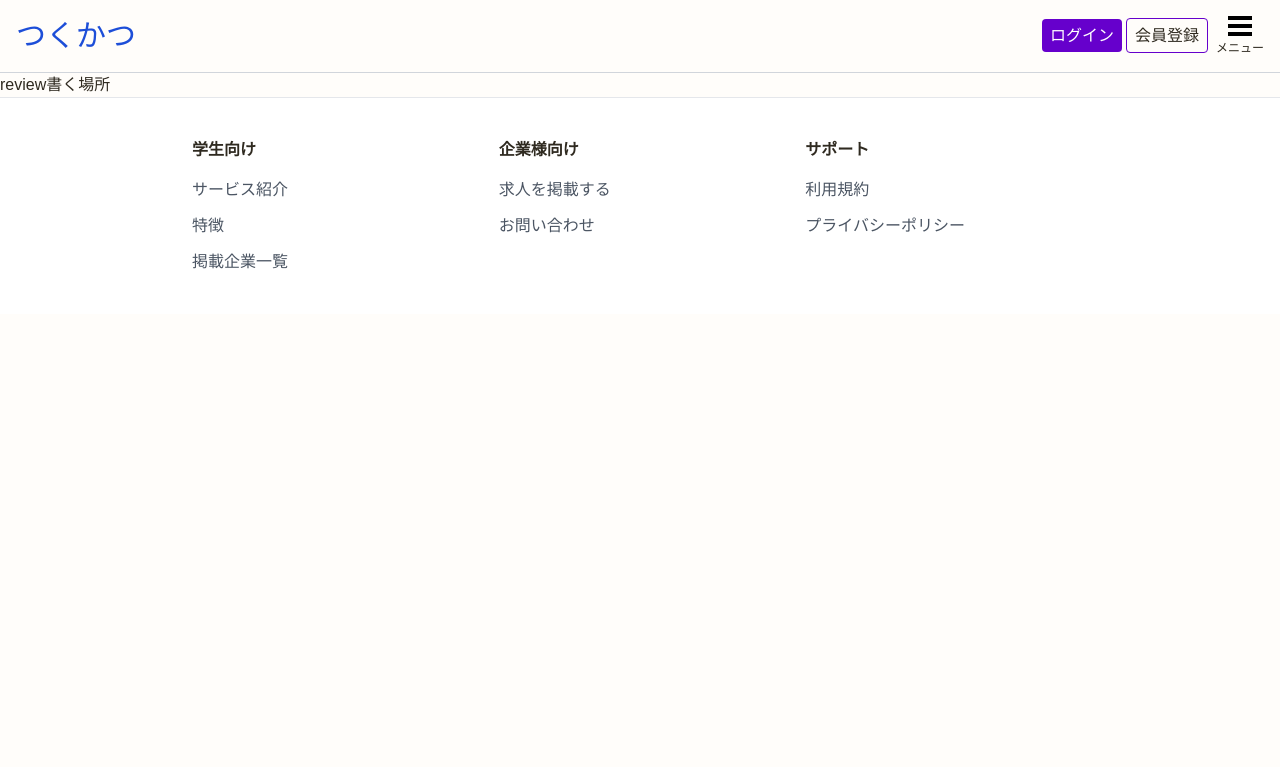
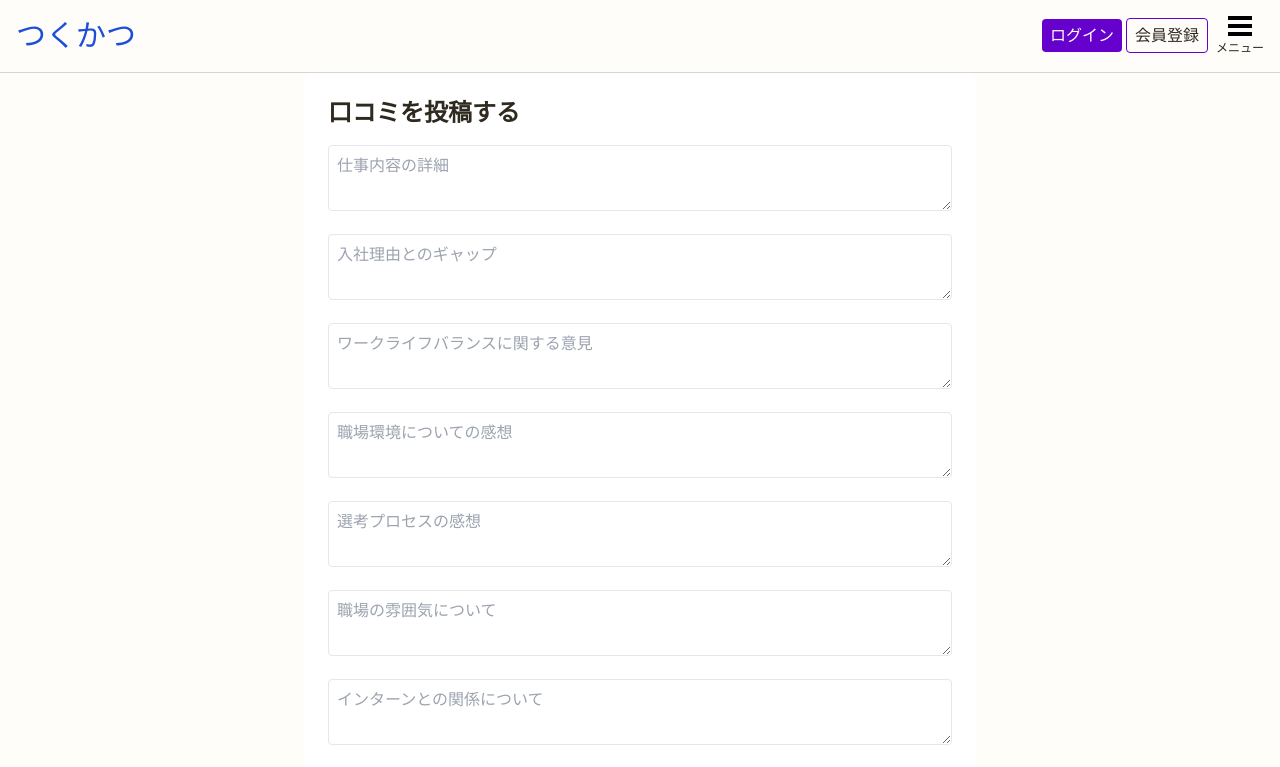
Before and after one commit to Shimon-Kuwahara/TsukuKatsu_enPit, a Next.js app in the folder frontend-user/: page /companies/1/reviews/new in a window 1280 px wide. Shown: the top 767 px of the page. Built offline with nearby package versions, Linux system fonts and the light colour scheme.

Commit message:
add:一旦簡易的な投稿フォーム完成

```diff
--- a/frontend-user/src/app/companies/[id]/reviews/new/page.tsx
+++ b/frontend-user/src/app/companies/[id]/reviews/new/page.tsx
@@ -1,3 +1,152 @@
-export default function ReviewsNew() {
-  return <>review書く場所</>;
-}
+"use client";
+import { useParams, useRouter } from "next/navigation";
+import { useState } from "react";
+import axios from "axios";
+import Cookies from "js-cookie";
+
+const NewReviewPage = () => {
+  const { id } = useParams();
+  const router = useRouter();
+
+  // フォームの入力状態を管理（すべて文字列）
+  const [formData, setFormData] = useState({
+    job_description: "",
+    joining_reason_gap: "",
+    work_life_balance: "",
+    work_environment: "",
+    selection_process: "",
+    work_atmosphere: "",
+    intern_relations: "",
+    support: "",
+  });
+
+  const [error, setError] = useState<string | null>(null);
+
+  // フォームの入力が変更されたときのハンドラー
+  const handleChange = (e: React.ChangeEvent<HTMLTextAreaElement>) => {
+    const { name, value } = e.target;
+    setFormData({ ...formData, [name]: value });
+  };
+
+  const handleSubmit = async (e: React.FormEvent) => {
+    e.preventDefault();
+
+    // クッキーから各トークンを取得
+    const uid = Cookies.get("uid");
+    const client = Cookies.get("client");
+    const accessToken = Cookies.get("access-token");
+
+    try {
+      await axios.post(
+        `${process.env.NEXT_PUBLIC_API_URL}reviews`,
+        {
+          review: {
+            ...formData,
+            company_id: id,
+          },
+        },
+        {
+          headers: {
+            "Content-Type": "application/json",
+            uid: uid || "",
+            client: client || "",
+            "access-token": accessToken || "",
+          },
+        }
+      );
+
+      // 成功したら会社の詳細ページにリダイレクト
+      router.push(`/companies/${id}`);
+    } catch (error) {
+      console.error("口コミの投稿エラー:", error);
+      setError("口コミの投稿に失敗しました。もう一度お試しください。");
+    }
+  };
+  return (
+    <div className="max-w-2xl mx-auto p-6 bg-white rounded-lg space-y-4">
+      <h1 className="text-2xl font-bold mb-4">口コミを投稿する</h1>
+      {error && <p className="text-red-500">{error}</p>}
+
+      <form onSubmit={handleSubmit} className="space-y-4">
+        {/* 各種フィールド */}
+        <textarea
+          name="job_description"
+          value={formData.job_description}
+          onChange={handleChange}
+          placeholder="仕事内容の詳細"
+          className="w-full border rounded p-2"
+          required
+        />
+
+        <textarea
+          name="joining_reason_gap"
+          value={formData.joining_reason_gap}
+          onChange={handleChange}
+          placeholder="入社理由とのギャップ"
+          className="w-full border rounded p-2"
+          required
+        />
+
+        <textarea
+          name="work_life_balance"
+          value={formData.work_life_balance}
+          onChange={handleChange}
+          placeholder="ワークライフバランスに関する意見"
+          className="w-full border rounded p-2"
+          required
+        />
+
+        <textarea
+          name="work_environment"
+          value={formData.work_environment}
+          onChange={handleChange}
+          placeholder="職場環境についての感想"
+          className="w-full border rounded p-2"
+          required
+        />
+
+        <textarea
+          name="selection_process"
+          value={formData.selection_process}
+          onChange={handleChange}
+          placeholder="選考プロセスの感想"
+          className="w-full border rounded p-2"
+          required
+        />
+
+        <textarea
+          name="work_atmosphere"
+          value={formData.work_atmosphere}
+          onChange={handleChange}
+          placeholder="職場の雰囲気について"
+          className="w-full border rounded p-2"
+          required
+        />
+
+        <textarea
+          name="intern_relations"
+          value={formData.intern_relations}
+          onChange={handleChange}
+          placeholder="インターンとの関係について"
+          className="w-full border rounded p-2"
+          required
+        />
+
+        <textarea
+          name="support"
+          value={formData.support}
+          onChange={handleChange}
+          placeholder="サポート体制について"
+          className="w-full border rounded p-2"
+          required
+        />
+
+        <button type="submit" className="bg-blue-500 text-white p-2 rounded">
+          投稿する
+        </button>
+      </form>
+    </div>
+  );
+};
+
+export default NewReviewPage;
```
Also changed, not shown: 1 other file (tests, documents, lock files or other folders).
